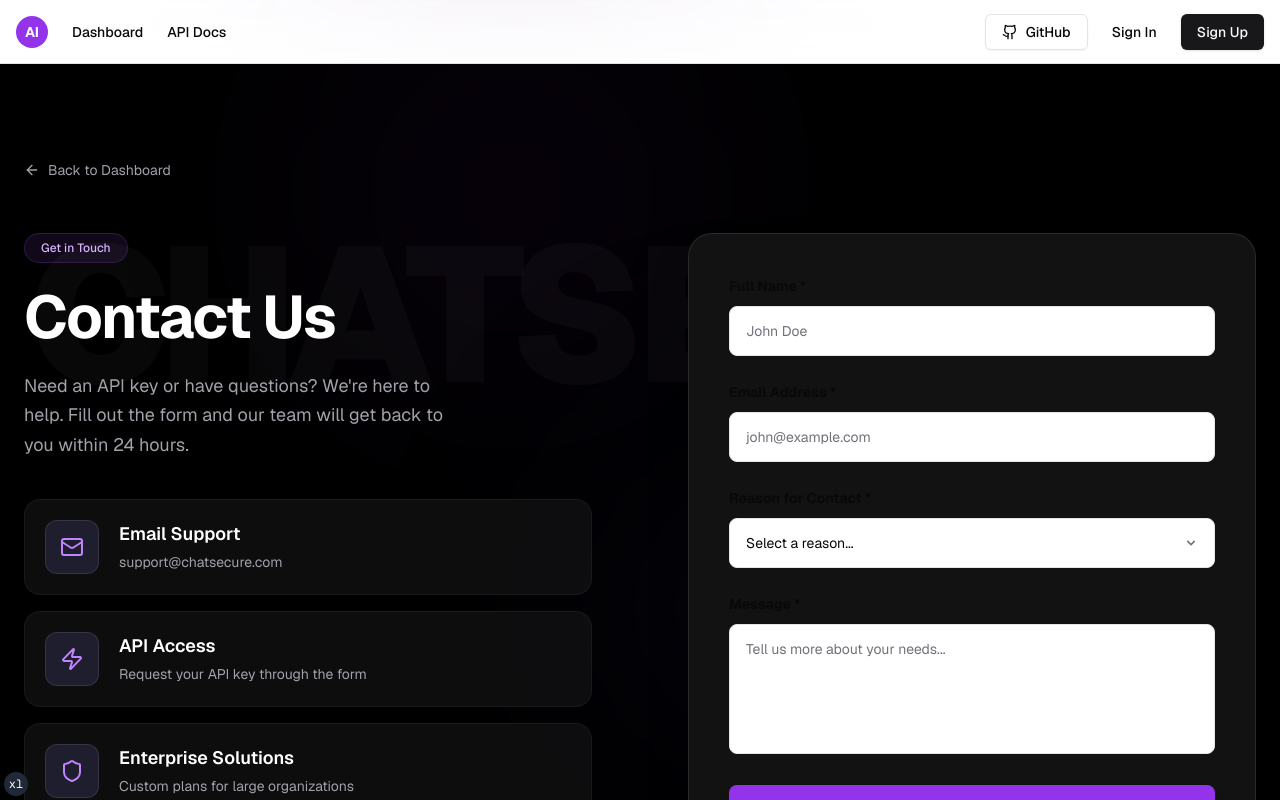
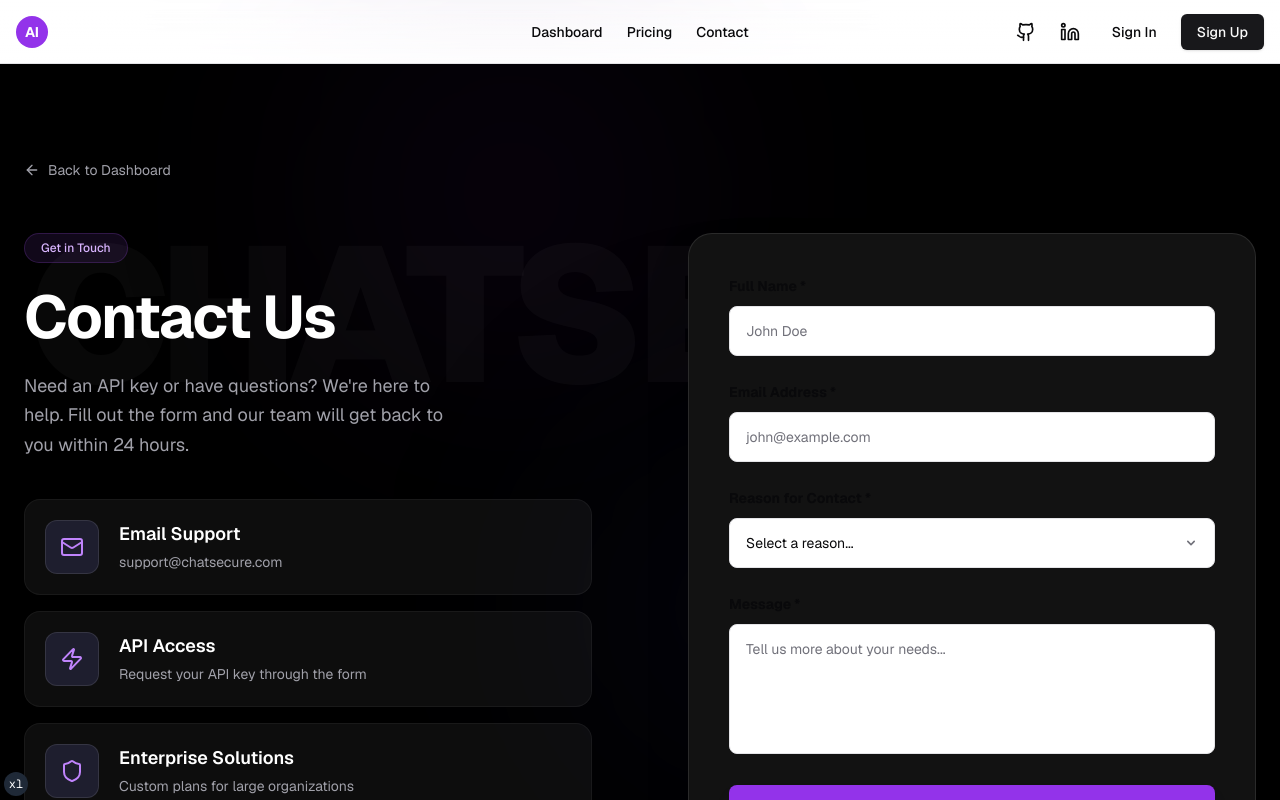
Before and after one commit to 01mohitjangid/ChatSecure, a Next.js app: page /contact in a window 1280 px wide. Shown: the top 800 px of the page. Built offline with nearby package versions, Linux system fonts and the light colour scheme; no server answers.

Commit message:
feat: implement global header with navigation, user authentication, and a responsive mobile menu.

```diff
--- a/components/header.tsx
+++ b/components/header.tsx
@@ -1,7 +1,7 @@
 import Link from "next/link"
 import { Button, buttonVariants } from "@/components/ui/button"
 import { cn } from "@/lib/utils"
-import { LogOut, Github, Menu, User } from "lucide-react"
+import { LogOut, Github, Menu, User, Linkedin } from "lucide-react"
 import {
   DropdownMenu,
   DropdownMenuContent,
@@ -10,7 +10,6 @@ import {
   DropdownMenuTrigger,
 } from "@/components/ui/dropdown-menu"
 import { Avatar, AvatarFallback, AvatarImage } from "@/components/ui/avatar"
-import { Sheet, SheetContent, SheetTrigger } from "@/components/ui/sheet"
 import { auth } from "@/auth"
 import { SignOutButton } from "./sign-out-button"
 import { MobileMenuButton } from "./mobile-menu-button"
@@ -42,7 +41,10 @@ export async function Header() {
           </div>
 
         </Link>
-        <nav className="hidden md:flex items-center space-x-6">
+        <MobileMenuButton />
+      </div>
+
+      <nav className="absolute left-1/2 -translate-x-1/2 hidden md:flex items-center space-x-6">
         <Link
           href="/dashboard"
           className="text-sm font-medium transition-colors hover:text-purple-600 dark:hover:text-purple-400"
@@ -50,24 +52,37 @@ export async function Header() {
           Dashboard
         </Link>
         <Link
-            href="/api-docs"
+          href="/pricing"
           className="text-sm font-medium transition-colors hover:text-purple-600 dark:hover:text-purple-400"
         >
-            API Docs
+          Pricing
+        </Link>
+        <Link
+          href="/contact"
+          className="text-sm font-medium transition-colors hover:text-purple-600 dark:hover:text-purple-400"
+        >
+          Contact
         </Link>
       </nav>
-        <MobileMenuButton />
-      </div>
 
       <div className="flex items-center justify-end space-x-2">
         <a
           target="_blank"
           href="https://github.com/01mohitjangid/ai-chatbox"
           rel="noopener noreferrer"
-          className={cn(buttonVariants({ variant: "outline" }))}
+          className={cn(buttonVariants({ variant: "ghost", size: "icon" }))}
         >
-          <Github className="size-4" />
-          <span className="hidden ml-2 md:flex">GitHub</span>
+          <Github className="size-5" />
+          <span className="sr-only">GitHub</span>
+        </a>
+        <a
+          target="_blank"
+          href="https://www.linkedin.com/in/01mohitjangid/"
+          rel="noopener noreferrer"
+          className={cn(buttonVariants({ variant: "ghost", size: "icon" }))}
+        >
+          <Linkedin className="size-5" />
+          <span className="sr-only">LinkedIn</span>
         </a>
 
         {user ? (
--- a/components/mobile-menu-button.tsx
+++ b/components/mobile-menu-button.tsx
@@ -27,11 +27,18 @@ export function MobileMenuButton() {
             Dashboard
           </Link>
           <Link
-            href="/api-docs"
+            href="/pricing"
             className="text-lg font-medium transition-colors hover:text-purple-600 dark:hover:text-purple-400"
             onClick={() => setMobileMenuOpen(false)}
           >
-            API Docs
+            Pricing
+          </Link>
+          <Link
+            href="/contact"
+            className="text-lg font-medium transition-colors hover:text-purple-600 dark:hover:text-purple-400"
+            onClick={() => setMobileMenuOpen(false)}
+          >
+            Contact
           </Link>
           <Link
             href="/blog"
```
Lines whose indentation alone changed are shown as unchanged.
